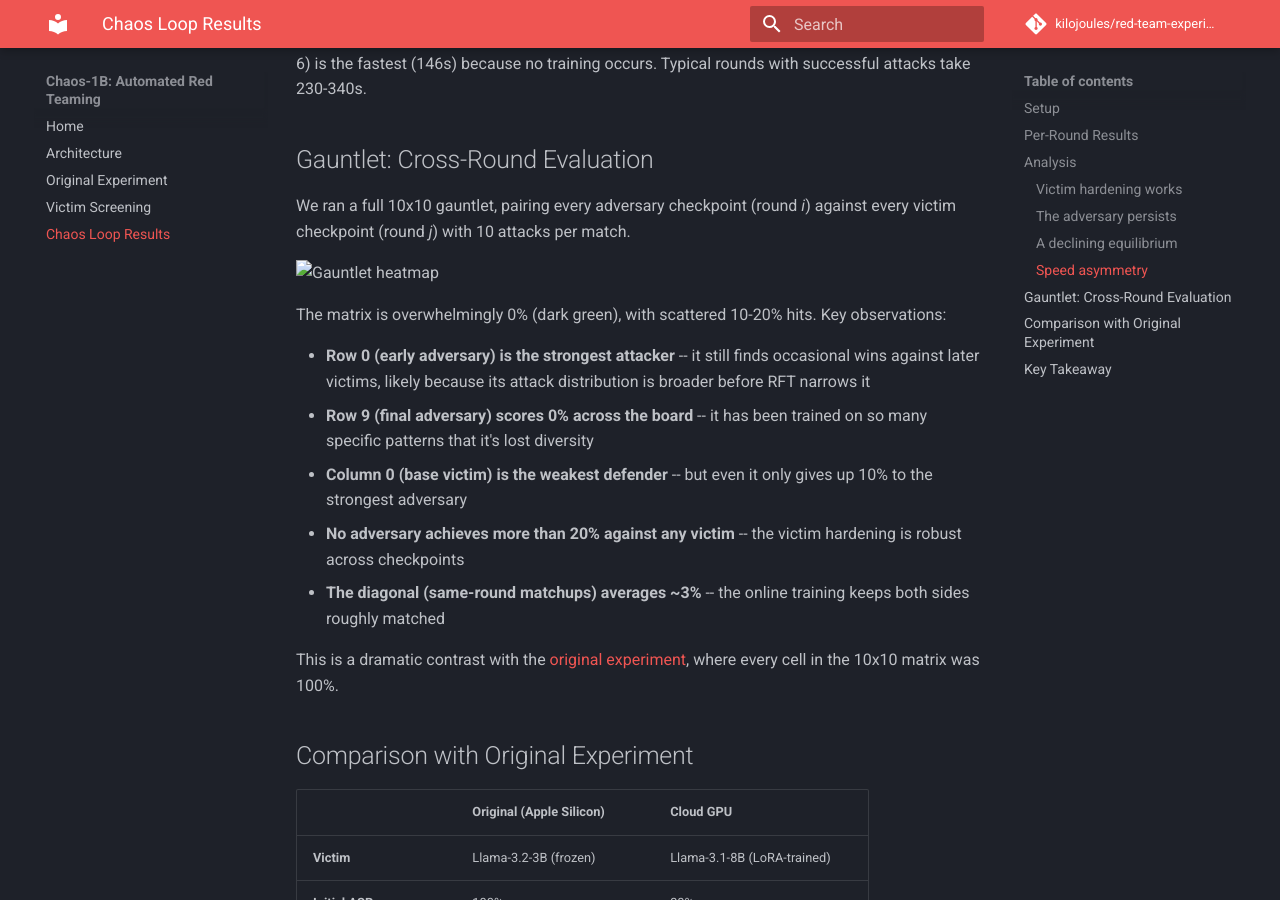
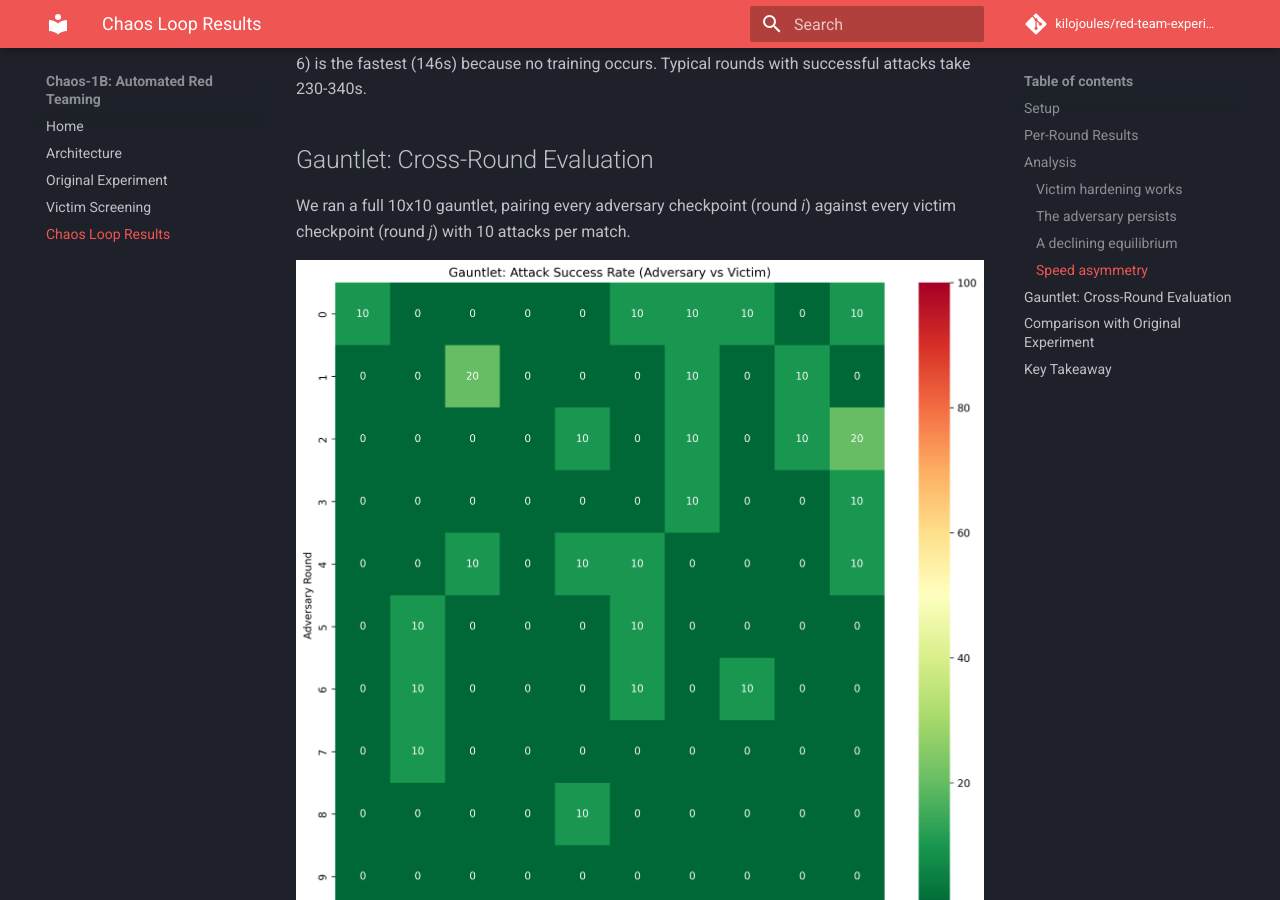
Before and after one commit to kilojoules/REDKWEEN, an MkDocs documentation site: the page built from docs/results.md, in a window 1280 px wide and 900 px high, scrolled down 2000 px. Built offline with MkDocs 1.6.1 and Material for MkDocs 9.7.7, drawn with Linux system fonts in a browser that asks for light colours; comment, search, counter and statistics services are not loaded.

Commit message:
Fix docs build: move heatmap into docs/, pin mkdocs<2
The image link was broken (mkdocs cant resolve ../gauntlet_heatmap.png)
and MkDocs 2.0 broke compatibility with mkdocs-material.

Co-Authored-By: Claude Opus 4.6 <noreply@anthropic.com>

```diff
--- a/docs/results.md
+++ b/docs/results.md
@@ -58,7 +58,7 @@ Round 0 is much slower (1620s) due to initial model downloads. The only 0% ASR r
 
 We ran a full 10x10 gauntlet, pairing every adversary checkpoint (round *i*) against every victim checkpoint (round *j*) with 10 attacks per match.
 
-![Gauntlet heatmap](../gauntlet_heatmap.png)
+![Gauntlet heatmap](gauntlet_heatmap.png)
 
 The matrix is overwhelmingly 0% (dark green), with scattered 10-20% hits. Key observations:
 
```
Also changed, not shown: docs/gauntlet_heatmap.png (added), 1 other file.
